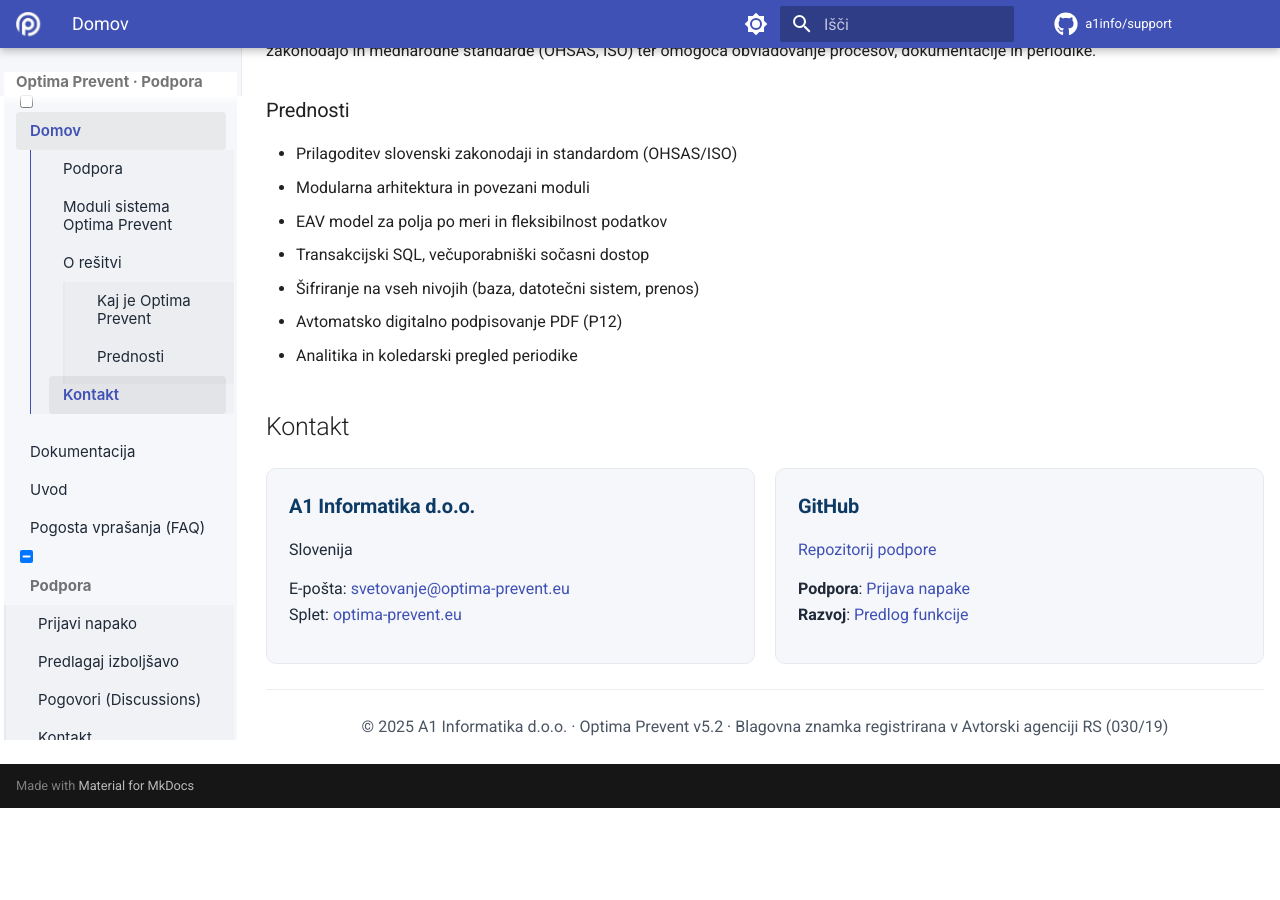
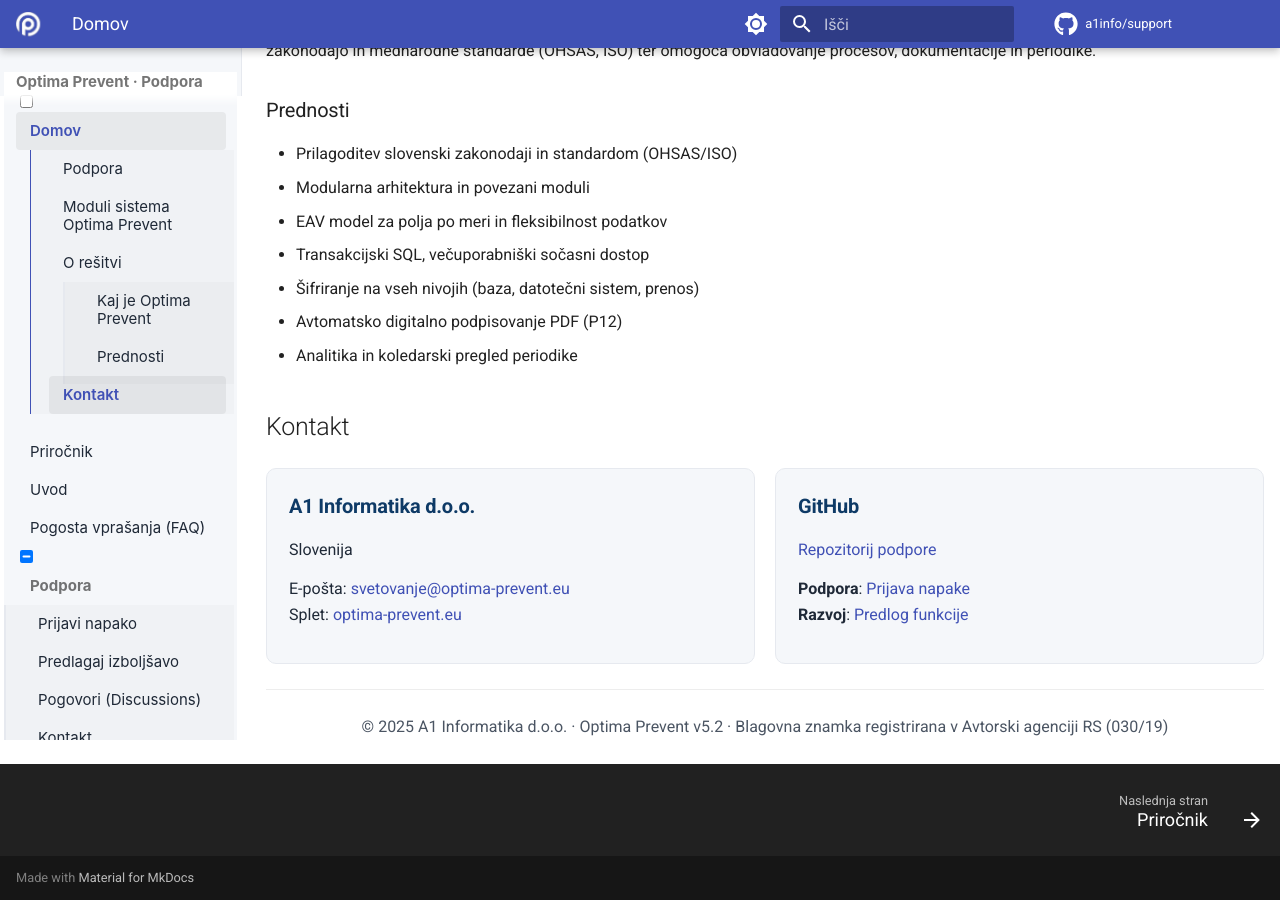
Before and after one commit to a1info/support, an MkDocs documentation site: the page built from docs/index.md, in a window 1280 px wide and 900 px high, scrolled down 2018 px. Built offline with MkDocs 1.6.1 and Material for MkDocs 9.7.7, drawn with Linux system fonts in a browser that asks for light colours; comment, search, counter and statistics services are not loaded; before the commit the page ends 2826 px from its top, so only the background shows below that.

Commit message:
Update mkdocs.yml for navigation and footer

```diff
--- a/mkdocs.yml
+++ b/mkdocs.yml
@@ -37,7 +37,7 @@
     - search.highlight
     - content.code.copy
     - content.tooltips
-    - navigation.collapse
+    - navigation.footer
 
 extra_css:
   - assets/index.css
@@ -56,7 +56,7 @@
 
 nav:
   - Domov: index.md
-  - Dokumentacija: manual-sl.md
+  - Priročnik: manual-sl.md
   - Uvod: manual/introduction.md
   - Pogosta vprašanja (FAQ): manual/faq.md
   - Podpora:
```
